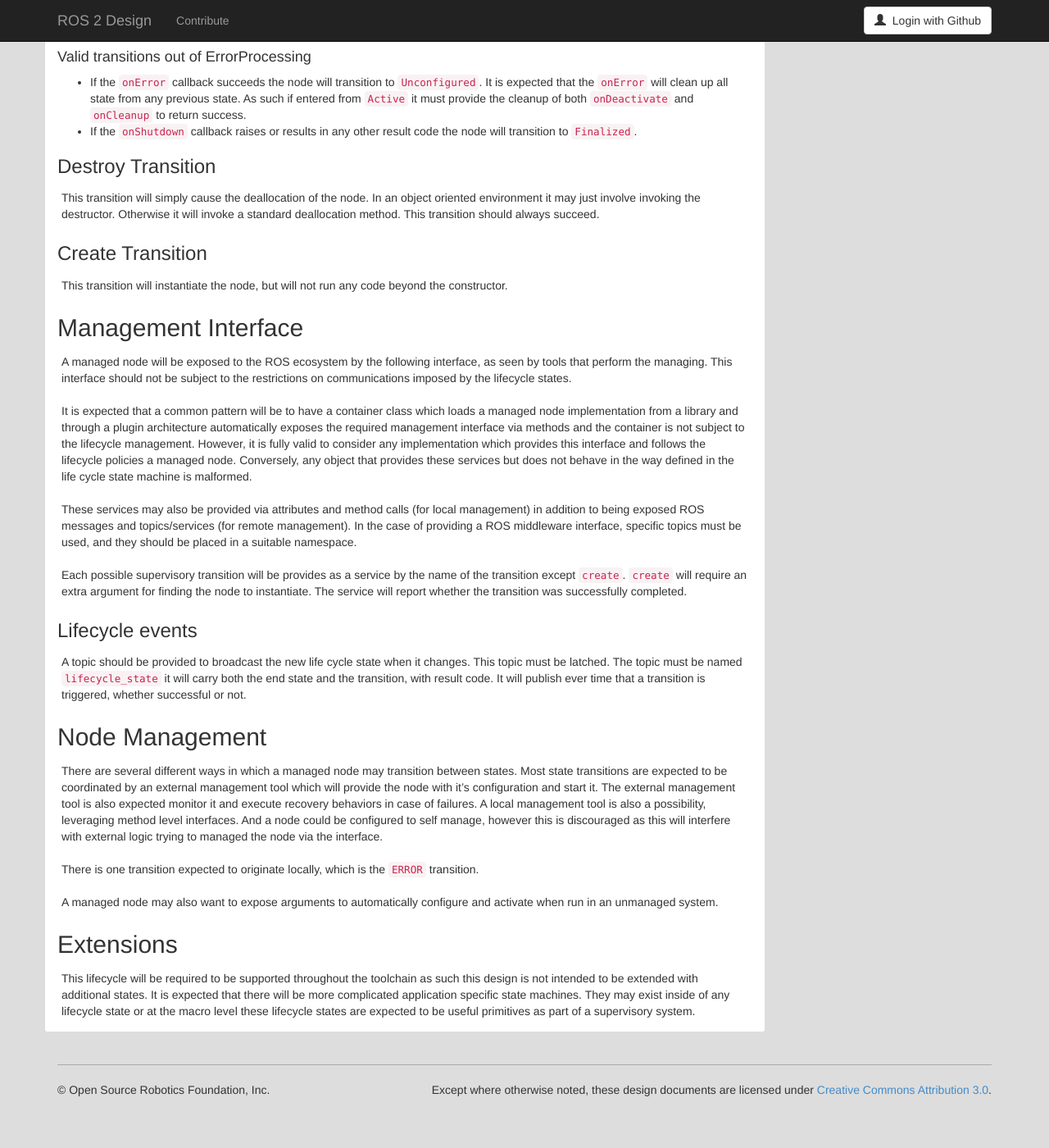
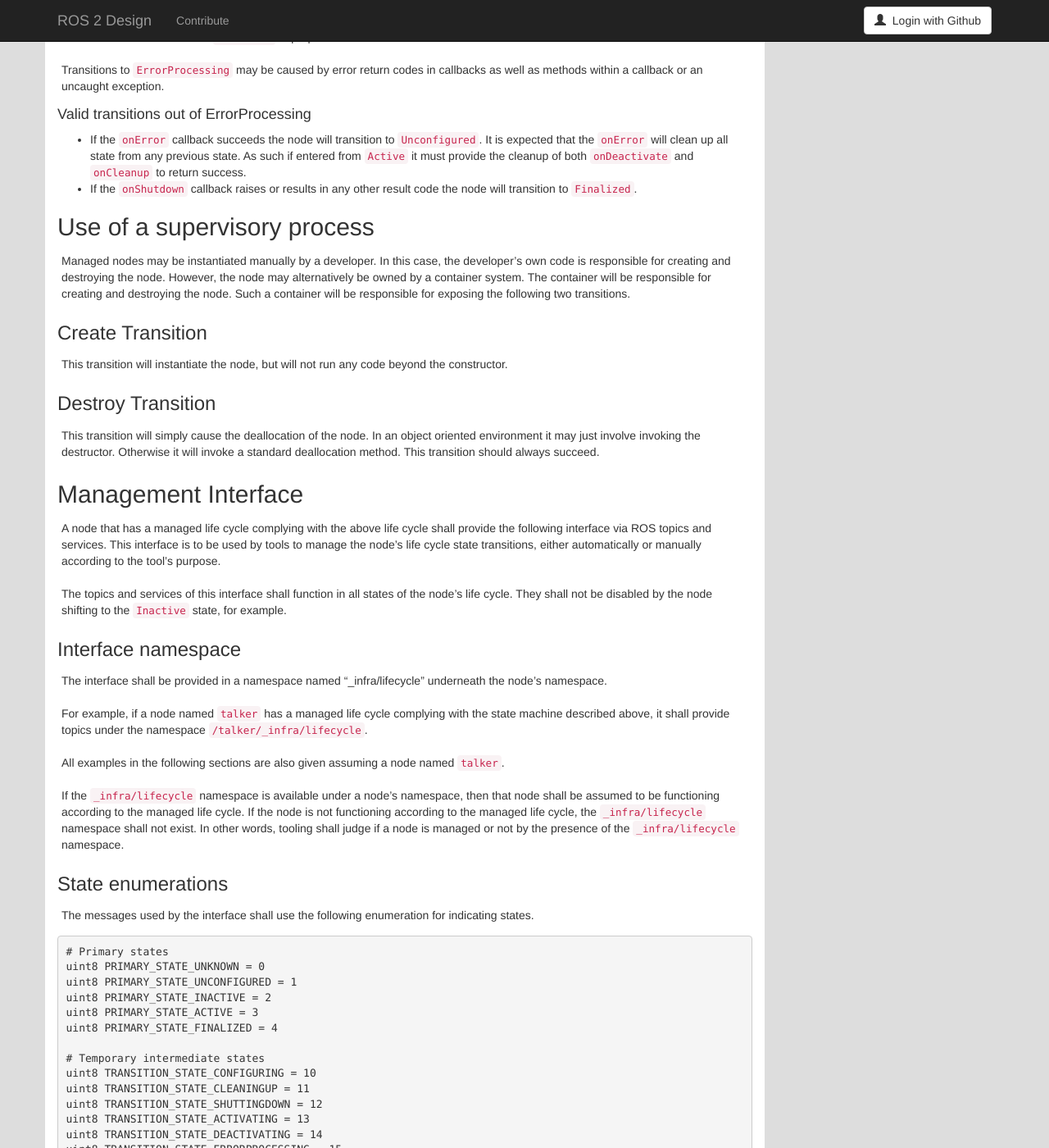
Before and after one commit to ros2/design, a Jekyll site: the page built from articles/node_lifecycle.md, in a window 1280 px wide and 1400 px high, scrolled down 4355 px. Shown: the whole window at 82% size. Built offline with Jekyll 4.4.1, drawn with Linux system fonts in a browser that asks for light colours; nearby versions of some CDN libraries; before the commit the page ends 5704 px from its top, so only the background shows below that; some of the changed text lies outside the part shown.

Commit message:
Revert "Shift over to upstream's version of node_lifecycle.md"
This reverts commit 391764a284de38b006ea3ed44e710694b142fc07.

```diff
--- a/articles/node_lifecycle.md
+++ b/articles/node_lifecycle.md
@@ -53,14 +53,17 @@ There are also 6 transition states which are intermediate states during a reques
 In the transitions states logic will be executed to determine if the transition is successful.
 Success or failure shall be communicated to lifecycle management software through the lifecycle management interface.
 
-There are 7 transitions exposed to a supervisory process, they are:
+There are 5 transitions exposed to a supervisory process, they are:
 
-- `create`
 - `configure`
 - `cleanup`
 - `activate`
 - `deactive`
 - `shutdown`
+
+Additionally, there are two transitions that may be exposed by a supervisory process if dynamic creation and destruction of nodes is supported by that supervisory process.
+
+- `create`
 - `destroy`
 
 The behavior of each state is as defined below.
@@ -196,6 +199,18 @@ Transitions to `ErrorProcessing` may be caused by error return codes in callback
 
 - If the `onShutdown` callback raises or results in any other result code the node will transition to `Finalized`.
 
+## Use of a supervisory process
+
+Managed nodes may be instantiated manually by a developer.
+In this case, the developer's own code is responsible for creating and destroying the node.
+However, the node may alternatively be owned by a container system.
+The container will be responsible for creating and destroying the node.
+Such a container will be responsible for exposing the following two transitions.
+
+### Create Transition
+
+This transition will instantiate the node, but will not run any code beyond the constructor.
+
 ### Destroy Transition
 
 This transition will simply cause the deallocation of the node.
@@ -203,44 +218,165 @@ In an object oriented environment it may just involve invoking the destructor.
 Otherwise it will invoke a standard deallocation method.
 This transition should always succeed.
 
-### Create Transition
-
-This transition will instantiate the node, but will not run any code beyond the constructor.
-
 ## Management Interface
 
-A managed node will be exposed to the ROS ecosystem by the following interface, as seen by tools that perform the managing.
-This interface should not be subject to the restrictions on communications imposed by the lifecycle states.
+A node that has a managed life cycle complying with the above life cycle shall provide the following interface via ROS topics and services.
+This interface is to be used by tools to manage the node's life cycle state transitions, either automatically or manually according to the tool's purpose.
+
+The topics and services of this interface shall function in all states of the node's life cycle.
+They shall not be disabled by the node shifting to the `Inactive` state, for example.
+
+### Interface namespace
+
+The interface shall be provided in a namespace named "_infra/lifecycle" underneath the node's namespace.
+
+For example, if a node named `talker` has a managed life cycle complying with the state machine described above, it shall provide topics under the namespace `/talker/_infra/lifecycle`.
+
+All examples in the following sections are also given assuming a node named `talker`.
+
+If the `_infra/lifecycle` namespace is available under a node's namespace, then that node shall be assumed to be functioning according to the managed life cycle.
+If the node is not functioning according to the managed life cycle, the `_infra/lifecycle` namespace shall not exist.
+In other words, tooling shall judge if a node is managed or not by the presence of the `_infra/lifecycle` namespace.
+
+### State enumerations
+
+The messages used by the interface shall use the following enumeration for indicating states.
+
+    # Primary states
+    uint8 PRIMARY_STATE_UNKNOWN = 0
+    uint8 PRIMARY_STATE_UNCONFIGURED = 1
+    uint8 PRIMARY_STATE_INACTIVE = 2
+    uint8 PRIMARY_STATE_ACTIVE = 3
+    uint8 PRIMARY_STATE_FINALIZED = 4
+
+    # Temporary intermediate states
+    uint8 TRANSITION_STATE_CONFIGURING = 10
+    uint8 TRANSITION_STATE_CLEANINGUP = 11
+    uint8 TRANSITION_STATE_SHUTTINGDOWN = 12
+    uint8 TRANSITION_STATE_ACTIVATING = 13
+    uint8 TRANSITION_STATE_DEACTIVATING = 14
+    uint8 TRANSITION_STATE_ERRORPROCESSING = 15
+
+    uint8 id
+    string label
+
+See for example the [message definition used by `RCL`](https://raw.githubusercontent.com/ros2/rcl_interfaces/master/lifecycle_msgs/msg/State.msg).
+
+### Life cycle state changes topic
+
+When the node's life cycle changes, it shall broadcast the following message on the `_infra/lifecycle/state_change` topic.
+
+    uint8 previous_state
+    uint8 next_state
+    string trigger
+
+`trigger` may be filled in containing a reason for the life cycle change.
+This value is optional.
+
+This topic must at a minimum make the most recent message available to new subscribers at all times.
+This may be achieved by use of appropriate QoS settings.
+
+For example, if the `talker` node transitions from the `Active` state to the `Finalised` state via the `ShuttingDown` state in response to an external request to shut down the node, it will produce the following sequence of messages on this topic (values for `trigger` are illustrative only):
+
+    previous_state = INACTIVE
+    next_state = SHUTTTING_DOWN
+    trigger = "shutdown request"
+
+    previous_state = SHUTTING_DOWN
+    next_state = FINALIZED
+    trigger = "shutdown returned OK"
+
+If the `talker` node transitions from the `Inactive` state to the `Unconfigured` state via a request to activate the node and an error occurring in activation processing, it will produce the following sequence of messages:
+
+    previous_state = INACTIVE
+    next_state = ACTIVATING
+    trigger = "activate request"
+
+    previous_state = ACTIVATING
+    next_state = ERROR_PROCESSING
+    trigger = "error in activating state"
+
+    previous_state = ERROR_PROCESSING
+    next_state = UNCONFIGURED
+    trigger = "error processing returned OK"
+
+### Current life cycle state service
+
+The node's current life cycle state shall be available via the `_infra/lifecycle/get_state` service.
+The service definition is:
+
+    ---
+    uint8 state
+    string state_name
+
+`state_name` must assume one of the following values, according to the value of `state`.
+
+    Value of state   | Value of state_name
+    UNKNOWN          | unknown
+    UNCONFIGURED     | unconfigured
+    INACTIVE         | inactive
+    ACTIVE           | active
+    FINALIZED        | finalized
+    CONFIGURING      | configuring
+    CLEANING_UP      | cleaning_up
+    SHUTTING_DOWN    | shutting_down
+    ACTIVATING       | activating
+    DEACTIVATING     | deactivating
+    ERROR_PROCESSING | error_processing
+
+The `UNKNOWN`/`unknown` value shall be assumed by clients of the service to indicate that the node is in an unknown state and thus unusable.
+
+### Transition request service
+
+The service `_infra/lifecycle/change_state` service shall be provided by the life cycle interface.
+
+When this service call is received, the node's life cycle state shall be shifted to the requested state via any appropriate intermediate states in accordance with the state diagram shown above.
+
+For example, if the node is in the `Inactive` state and a request is made to shift to the `Active` state, the node's life cycle shall first be shifted to the `Activating` state.
+Based on the result of the `onActivate()` function called during the `Activating` state, the node's life cycle shall then shift to either the `Active` state or the `ErrorProcessing` state.
+
+The service definition is:
+
+    # Allowable transitions
+    uint8 CONFIGURE=0
+    uint8 CLEANUP=1
+    uint8 ACTIVATE=2
+    uint8 DEACTIVATE=3
+    uint8 SHUTDOWN=4
+    # Transition results
+    uint8 TRANSITION_ERROR=0
+    uint8 SUCCESS=1
+    uint8 WRONG_PREV_STATE=10
+
+
+    uint8 transition
+    ---
+    uint8 result
+
+`transition` must take one of the values defined in the transitions enumeration.
+Additionally, the allowable values for `transition` is determined by the current life cycle state.
+`transition` must take one of the following values, depending on the current life cycle state.
+
+    Current state | `transition` allowable values
+    Unconfigured  | `CONFIGURE`, `SHUTDOWN`
+    Inactive      | `ACTIVATE`, `CLEANUP`, `SHUTDOWN`
+    Active        | `DEACTIVATE`, `SHUTDOWN`
+    Finalized     | None
+
+`result` shall be `SUCCESS` if the node's life cycle successfully moved to the requested state and the results of any intermediate state functions were all `success`.
+
+`result` shall be `TRANSITION_ERROR` if the result of any intermediate state function was anything other than `success` or an error was reported by any other means, and the node is now in the `ErrorProcessing` state or one of its successor states.
+
+`result` shall be `WRONG_PREV_STATE` if the node's life cycle is not in the correct predecessor state for the requested transition, as described above.
+
+### Provision of the interface
+
+What provides the interface is implementation dependent.
+It may be provided directly by the node object itself, by a container object, or by any other means as appropriate to the technologies being used to implement the node and ROS infrastructure.
 
 It is expected that a common pattern will be to have a container class which loads a managed node implementation from a library and through a plugin architecture automatically exposes the required management interface via methods and the container is not subject to the lifecycle management.
 However, it is fully valid to consider any implementation which provides this interface and follows the lifecycle policies a managed node.
 Conversely, any object that provides these services but does not behave in the way defined in the life cycle state machine is malformed.
-
-These services may also be provided via attributes and method calls (for local management) in addition to being exposed ROS messages and topics/services (for remote management).
-In the case of providing a ROS middleware interface, specific topics must be used, and they should be placed in a suitable namespace.
-
-Each possible supervisory transition will be provides as a service by the name of the transition except `create`.
-`create` will require an extra argument for finding the node to instantiate.
-The service will report whether the transition was successfully completed.
-
-### Lifecycle events
-
-A topic should be provided to broadcast the new life cycle state when it changes.
-This topic must be latched.
-The topic must be named `lifecycle_state` it will carry both the end state and the transition, with result code.
-It will publish ever time that a transition is triggered, whether successful or not.
-
-## Node Management
-
-There are several different ways in which a managed node may transition between states.
-Most state transitions are expected to be coordinated by an external management tool which will provide the node with it's configuration and start it.
-The external management tool is also expected monitor it and execute recovery behaviors in case of failures.
-A local management tool is also a possibility, leveraging method level interfaces.
-And a node could be configured to self manage, however this is discouraged as this will interfere with external logic trying to managed the node via the interface.
-
-There is one transition expected to originate locally, which is the `ERROR` transition.
-
-A managed node may also want to expose arguments to automatically configure and activate when run in an unmanaged system.
 
 ## Extensions
 
```
